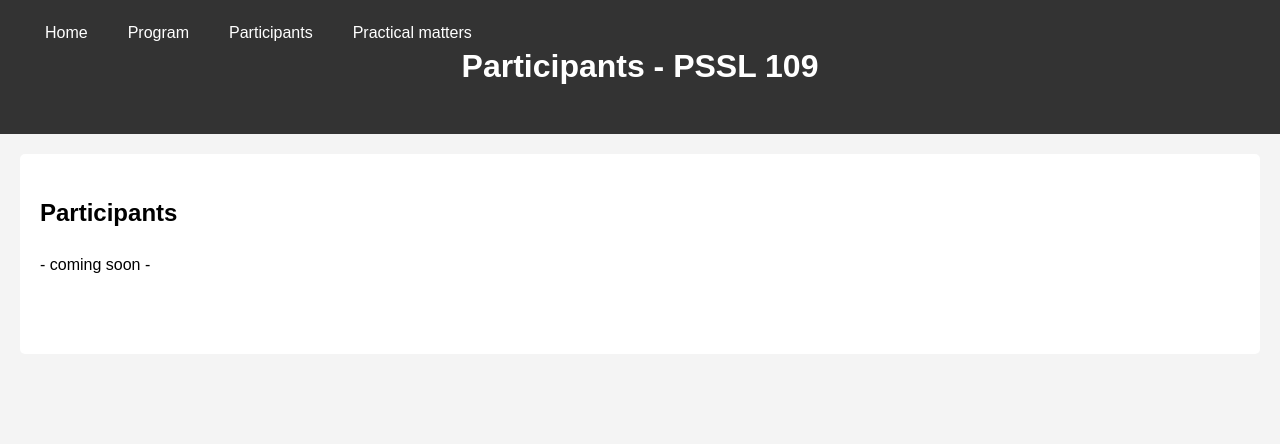
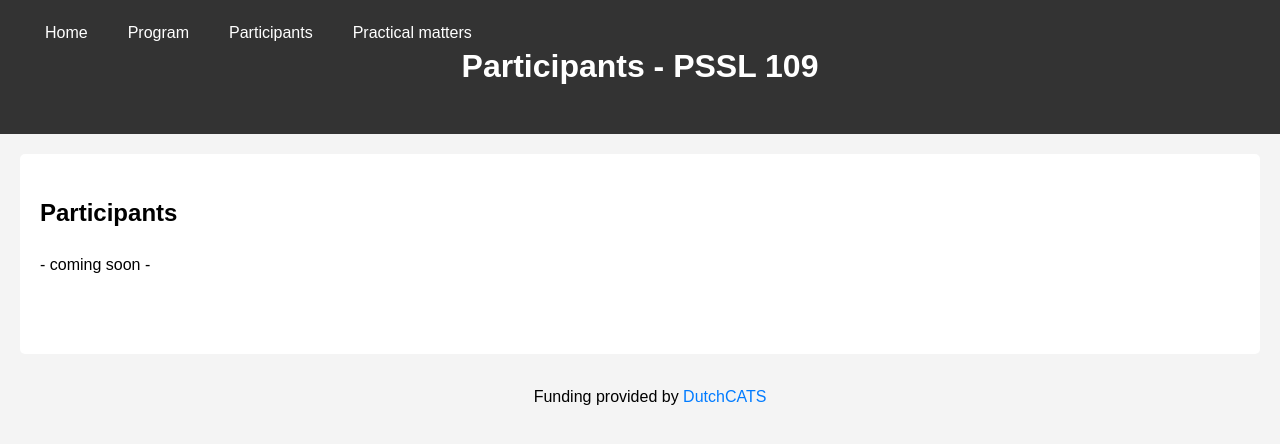
Before and after one commit to B-Starkenburg/PSSL-2024, a plain HTML site: page docs/participants.html in a window 1280 px wide. Drawn offline with Linux system fonts and the light colour scheme.

Commit message:
footer test

```diff
--- a/docs/participants.html
+++ b/docs/participants.html
@@ -41,7 +41,9 @@
             <p> - coming soon - </p>
         </section>
     </main>
-
+    <footer>
+        Funding provided by <a href="https://dutchcats.github.io" target="_blank">DutchCATS</a>
+    </footer>
 
 </body>
 </html>
```
Also changed, not shown: docs/practical.html (+3 -1 lines), docs/schedule.html (+3 -1 lines).
